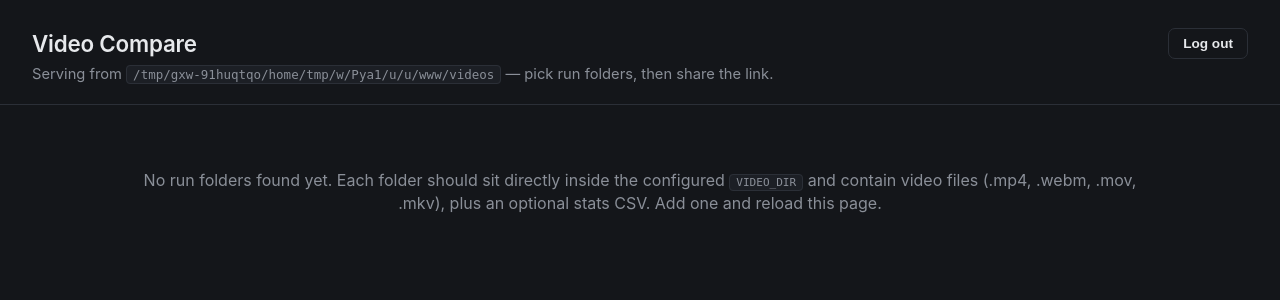
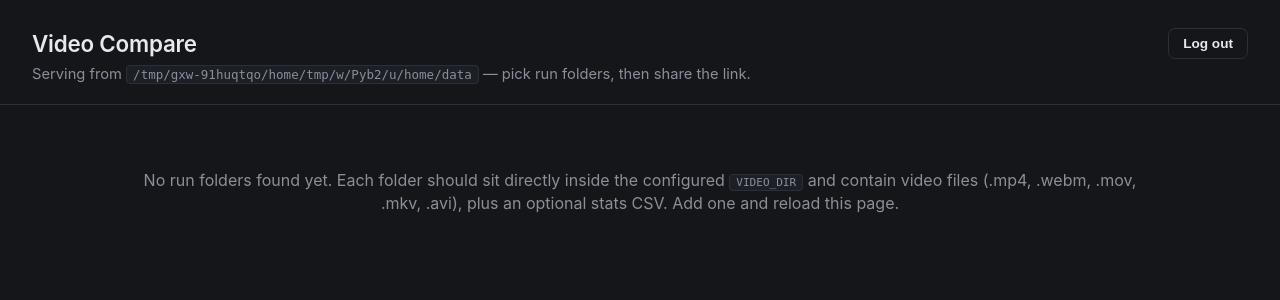
Before and after one commit to duken72/videoshare, a Flask app: page / in a window 1280 px wide. Shown: the top 300 px of the page. Run offline with Flask 3, Linux system fonts and the light colour scheme; the visitor is signed in with stand-in values (Sample User, id 1).

Commit message:
Support .avi videos and default VIDEO_DIR to ~/data
Co-Authored-By: Claude Sonnet 5 <noreply@anthropic.com>

```diff
--- a/app.py
+++ b/app.py
@@ -8,7 +8,7 @@ link that compares them side by side: each folder is a column, with its
 videos stacked on top and its stats.csv rendered below.
 
 Configure with environment variables (or just edit the defaults below):
-    VIDEO_DIR     - absolute path to the folder containing your run folders (default: ./videos)
+    VIDEO_DIR     - absolute path to the folder containing your run folders (default: ~/data)
     HOST          - interface to bind to (default: 0.0.0.0)
     PORT          - port to listen on (default: 5000)
     APP_PASSWORD  - shared password required to log in (default: adas123 - override in production)
@@ -39,8 +39,8 @@ from flask import (
 )
 from werkzeug.utils import secure_filename
 
-VIDEO_DIR = Path(os.environ.get("VIDEO_DIR", Path(__file__).parent / "videos")).resolve()
-ALLOWED_EXTENSIONS = {".mp4", ".webm", ".ogg", ".mov", ".m4v", ".mkv"}
+VIDEO_DIR = Path(os.environ.get("VIDEO_DIR", Path.home() / "data")).resolve()
+ALLOWED_EXTENSIONS = {".mp4", ".webm", ".ogg", ".mov", ".m4v", ".mkv", ".avi"}
 APP_PASSWORD = os.environ.get("APP_PASSWORD", "adas123")
 CONTACT_EMAILS = ["huuduc.nguyen@vinfastauto.com", "huu.lee@vinfastauto.com"]
 
--- a/templates/index.html
+++ b/templates/index.html
@@ -34,7 +34,7 @@
   {% else %}
   <div class="empty-state">
     No run folders found yet. Each folder should sit directly inside the configured
-    <code>VIDEO_DIR</code> and contain video files ({{ '.mp4, .webm, .mov, .mkv' }}), plus
+    <code>VIDEO_DIR</code> and contain video files ({{ '.mp4, .webm, .mov, .mkv, .avi' }}), plus
     an optional stats CSV. Add one and reload this page.
   </div>
   {% endif %}
```
Also changed, not shown: CLAUDE.md (+1 -1 lines), README.md.
